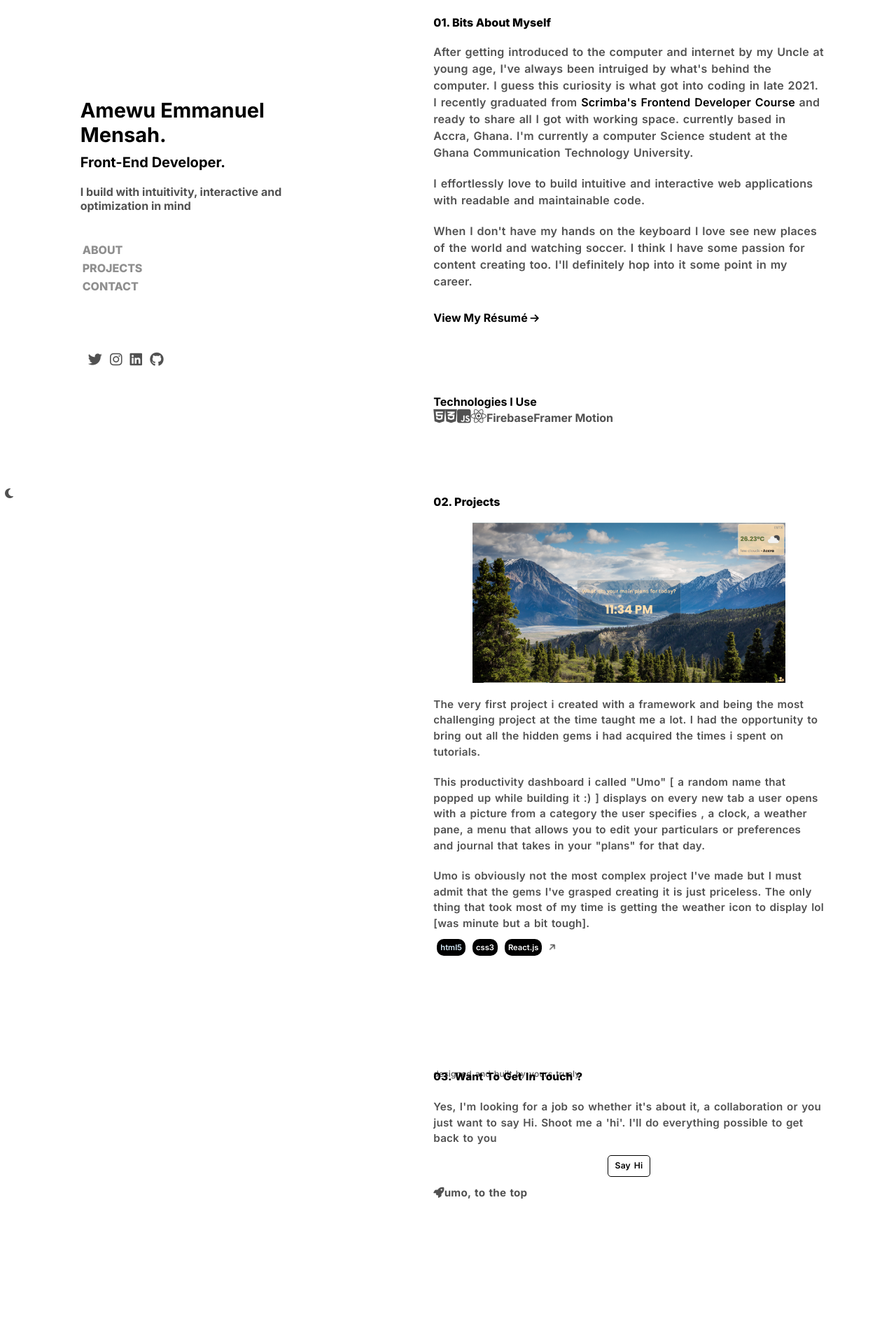
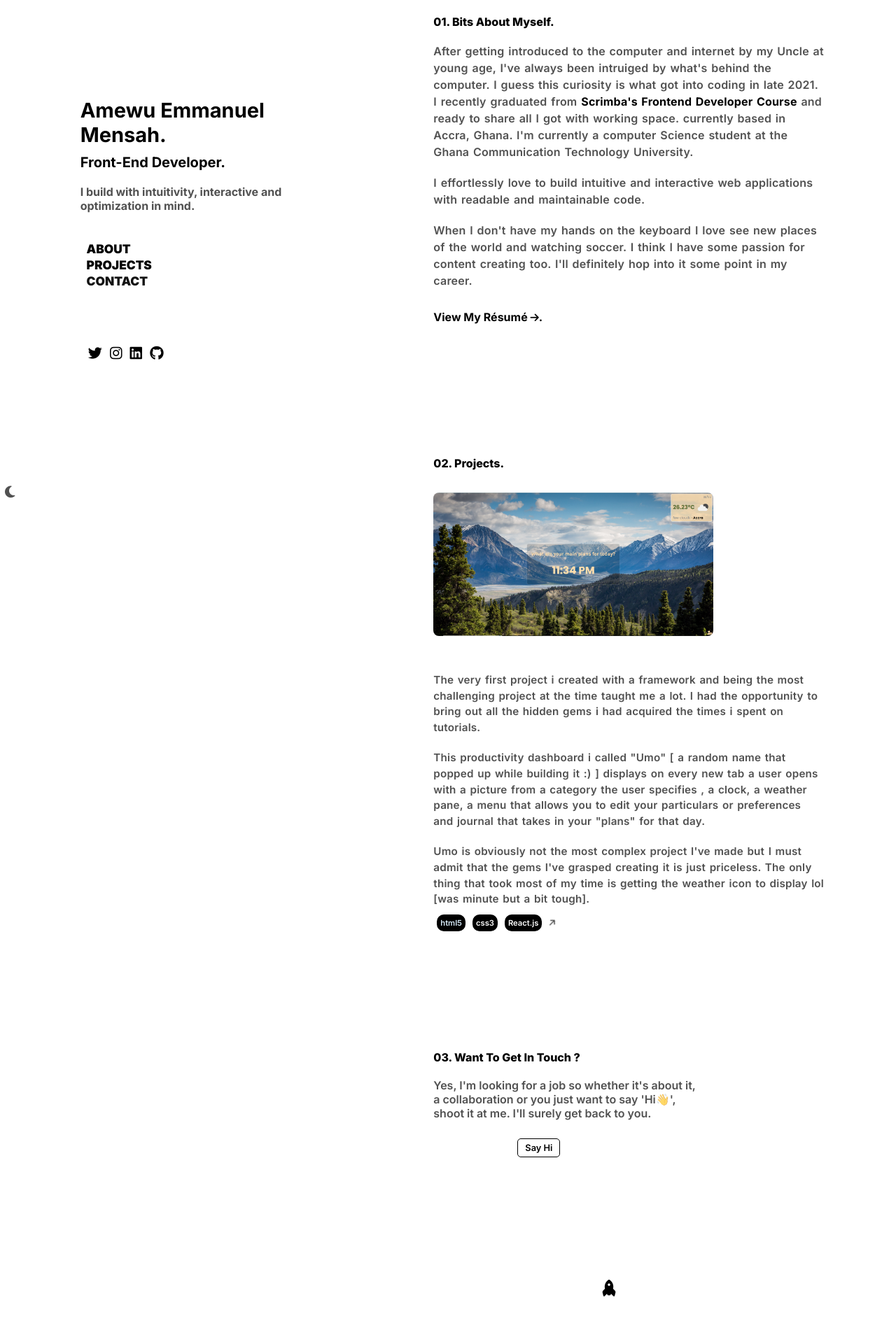
Before and after one commit to holaliamewu/portfolio-react, a React (Vite) app: page / in a window 1280 px wide. Shown: the part 80-1988 px from the top of the page at 70% size. Before the commit the page ends 1922 px from the top, so only its background shows below. Built offline with nearby package versions, Linux system fonts and the light colour scheme.

Commit message:
version 2 redesigning "19/7/23"

```diff
--- a/src/About.jsx
+++ b/src/About.jsx
@@ -1,11 +1,17 @@
-import React from 'react';
-import {motion} from 'framer-motion';
+import React, {useEffect, useRef} from 'react';
+import {motion, useInView} from 'framer-motion';
 
-export default function About({pureColors, fadedText}) {
+export default function About({pureColors, fadedText, setView}) {
+    const ref = useRef(null);
+    const isInView = useInView(ref ,{margin: '-50% 0% -50% 0%'})
+    useEffect(() => {
+        setView(isInView? true: false)
+    },[isInView])
+
     return(
-        <div id="about">
-            <div id='about-text'>
-                <h4 id='about-hd' style={pureColors}>01. Bits About Myself</h4>
+        <div id="about" ref={ref}>
+            <div id='about-text' >
+                <h4 id='about-hd'  style={pureColors}>01. Bits About Myself.</h4>
                 <p>After getting introduced to the computer and internet by my Uncle at young age,
                 I've always been intruiged by what's behind the computer. I guess this curiosity is what got into coding in late 2021.
                 I recently graduated from <a id='scrimba' style={pureColors} href='https://scrimba.com/learn/frontend' target='_blank'>Scrimba's Frontend Developer Course</a> and ready to share all I got with working space.
@@ -16,27 +22,13 @@ export default function About({pureColors, fadedText}) {
                 <p>When I don't have my hands on the keyboard I love see new places of the world and watching soccer.
                 I think I have some passion for content creating too. I'll definitely hop into it some point in my career.</p>
         </div>
-        <a style={pureColors}
+        <motion.a  style={pureColors}
+        whileHover= {{ textDecoration: 'underline'}}
         href='https://rxresu.me/holali07/amewu-emmanuel-mensah' target='_blank' id='resume'>
-            <h4 >View My Résumé <motion.i
+            <motion.h4 >View My Résumé <motion.i
             whileHover={{x: 3}}
-            id='resume-link-icon' class="fa-solid fa-arrow-right"> </motion.i></h4>
-        </a>
-        <div id='tech-section'>
-            <h4 style={pureColors}>Technologies I Use</h4>
-            <motion.div
-            // variants={contactIconsVariant}
-            animate={fadedText}
-            whileHover={pureColors}
-            id='techstack-container'>
-                <i class="fa-brands fa-html5"></i>
-                <i class="fa-brands fa-css3-alt"></i>
-                <i class="fa-brands fa-square-js"></i>
-                <i class="fa-brands fa-react"></i>
-                <span>Firebase</span>
-                <span>Framer Motion</span>
-            </motion.div>
-        </div>
+            id='resume-link-icon' class="fa-solid fa-arrow-right"> </motion.i>.</motion.h4>
+        </motion.a>
         </div>
     )
 }
--- a/src/Contact.jsx
+++ b/src/Contact.jsx
@@ -1,7 +1,13 @@
-import React from "react";
-import {motion} from 'framer-motion';
+import {useEffect, useRef} from "react";
+import {motion, useInView} from 'framer-motion';
 
-export default function Contact({pureColors}){
+export default function Contact({pureColors, setView}){
+
+    const ref = useRef(null);
+    const isInView = useInView(ref ,{margin: '-50% 0% -50% 0%'})
+    useEffect(() => {
+        setView(isInView? true: false)
+    },[isInView])
 
 const sayHiVariant = {
     hover:{
@@ -18,11 +24,11 @@ const sayHiVariant = {
 
 
     return(
-        <div  id="contact">
+        <div  id="contact" ref={ref}>
             <h4 id="contact-hd" style={pureColors}>03. Want To Get In Touch ?</h4>
-            <p>Yes, I'm looking for a job so whether it's about it,
-             a collaboration or you just want to say Hi. Shoot me a 'hi'.
-              I'll do everything possible to get back to you</p>
+            <p>Yes, I'm looking for a job so whether it's about it,<br/>
+             a collaboration or you just want to say 'Hi👋',<br/> shoot it at me.
+             I'll surely get back to you. </p>
             <motion.a
             variants={sayHiVariant}
             whileHover='hover'
--- a/src/Footer.jsx
+++ b/src/Footer.jsx
@@ -1,20 +1,32 @@
-import React from "react"
-import Contact from './Contact'
+import React, { useState } from "react"
 
-export default function Footer({pureColors, darkMode}) {
-
+export default function Footer({pureColors}) {
+ const [rocket, setRocket] = useState(false);
 const rocketBtn = document.querySelector('.fa-rocket')
 function rocketGo() {
     window.scrollTo({top: 0, behavior: 'smooth'})
 }
+
+    function showRocketTT() {
+        setRocket(true)
+    }
+
+    function removeRocketTT() {
+        setRocket(false)
+    }
+
     return(
         <footer>
-        <Contact pureColors={pureColors} darkMode={darkMode}/>
-        <div id="theRocket">
-        <i class="fa-solid fa-rocket" onClick={rocketGo}></i>
-        <span id="tooltip-rocket" onClick={rocketGo}>umo, to the top</span>
+        <div
+        id="theRocket"
+        onMouseOver={showRocketTT}
+        onMouseOut={removeRocketTT}
+        style={pureColors}>
+        <i class="fa-solid fa-rocket" onClick={rocketGo}></i><br/>
+        {rocket && (<span id="tooltip-rocket" onClick={rocketGo}
+        >umo, to the top!</span>)}
         </div>
-        <cite>designed and built by yours truely.</cite>
+        <cite>Designed and Built by yours truely.</cite>
         </footer>
     )
 }
--- a/src/MainContent.jsx
+++ b/src/MainContent.jsx
@@ -1,14 +1,32 @@
-import {useState} from "react";
+import {useState,useEffect, useRef} from "react";
 import About from './About.jsx';
 import Footer from "./Footer.jsx";
+import Contact from './Contact.jsx'
 import Pimg1 from '/umoImage.png';
 import myPic from '/myPic.jpg';
-import {color, motion} from 'framer-motion';
+import {useInView, motion} from 'framer-motion';
+
+
+/*
+
+4 TODAY --> :
+* Fix all the small bugs around the footer section.
+
+*/
 
 
 export default function MainContent() {
     const [darkMode, setDarkMode] = useState(false);
+    const [isAboutInView, setIsAboutInView] = useState(false)
+    const [isProjectInView, setIsProjectInView] = useState(false)
+    const [isContactInView, setIsContactInView] = useState(false)
 
+    const ref= useRef(null);
+    const isInView = useInView(ref ,{margin: '-50% 0% -50% 0%'})
+
+    useEffect(() => {
+        setIsProjectInView(isInView? true: false)
+    },[isInView])
 
     const pureColors = {
         color: darkMode? 'white' : 'black'
@@ -22,20 +40,53 @@ export default function MainContent() {
         faded: {color: darkMode? 'rgba(255, 255, 255, 0.658)' : 'rgba( 7, 7, 7, 0.7)'},
         hover: {
             scale: 1.2,
+            fontWeight: '900',
             x:5,
             color: darkMode? 'white' : 'black',
             originX: 0,
-            transition:{
+        },
+        animateAbout: {
+            color: isAboutInView && darkMode ? 'white' : isAboutInView? 'black' : 'gray',
+             scale: isAboutInView ? '1.2' : '1', originX: 0 ,x: 5,fontWeight: isAboutInView ? '900' : '700',
+             transition: {
                  type: 'spring',
-                stiffness: 200
+                 stiffness: 120
+             }
+            },
+        animateProject: {
+            color: isProjectInView  && darkMode? 'white' : isProjectInView && !darkMode ? 'black' : 'gray',
+             scale: isProjectInView ? '1.2' : '1', originX: 0 ,x: 5,fontWeight: isProjectInView ? '900' : '700',
+             transition: {
+                 type: 'spring',
+                 stiffness: 120
+             }
+            },
+        animateContact: {
+            color: isContactInView   && darkMode? 'white' : isContactInView && !darkMode? '#121212' : 'gray',
+             scale: isContactInView ? '1.2' : '1', originX: 0 ,x: 5, fontWeight: isContactInView ? '900' : '700',
+             transition: {
+                type: 'spring',
+                stiffness: 120
              }
             }
+    }
+
+    function toAboutSection() {
+        window.scrollTo({top: 20, behavior: 'smooth'})
+    }
+
+    function toProjectSection() {
+        window.scrollTo({top: 550, behavior: 'smooth'})
+    }
+
+    function toContactSection() {
+        window.scrollTo({top: 1500, behavior: 'smooth'})
     }
 
     return(
         <main
         style={{
-            backgroundColor: darkMode? 'black' : 'white'
+            backgroundColor: darkMode? '#121212' : 'white'
         }}
         >
             <div id="left-pane-container"
@@ -44,46 +95,47 @@ export default function MainContent() {
              <div id="left-pane">
              <h1 id="name" style={pureColors}>Amewu Emmanuel<br/> Mensah.</h1><br/>
              <h1 id="role" style={pureColors}>Front-End Developer.</h1><br/>
-             <h4 id="short-about">I build with intuitivity, interactive and <br/>optimization in mind</h4>
+             <h4 id="short-about">I build with intuitivity, interactive and <br/>optimization in mind.</h4>
              <nav>
-                <motion.div className="nav about"
+                <motion.div
+                onClick={toAboutSection}
+                className="nav about"
                 variants={navVariant}
-                animate= 'faded'
+                initial='faded'
+                animate='animateAbout'
                 whileHover='hover'
                 >ABOUT</motion.div>
-                <motion.div className="nav projects"
+                <motion.div
+                onClick={toProjectSection}
+                className="nav projects"
                 variants={navVariant}
-                animate= 'faded'
+                initial='initial'
+                animate='animateProject'
                 whileHover='hover'
                 >PROJECTS</motion.div>
-                <motion.div className="nav contact"
+                <motion.div
+                onClick={toContactSection}
+                className="nav contact"
                 variants={navVariant}
-                animate='faded'
+                initial='initial'
+                animate='animateContact'
                 whileHover='hover'
                 >CONTACT</motion.div>
              </nav>
-             <div id="icons-container" >
+             <div id="icons-container">
                 <a href="https://www.twitter.com/amewuholali"
                 target="_blank">
-                <motion.i
-                whileHover={{color: darkMode? 'white' : 'black'}}
-                 style={fadedText} class="fa-brands fa-twitter"></motion.i>
+                <motion.i style={pureColors} class="fa-brands fa-twitter"></motion.i>
                  </a>
-                <a href="https://www.instagram.com/amewuholali/"
-                target="_blank">
-                <motion.i
-                whileHover={{color: darkMode? 'white' : 'black'}}
-                 style={fadedText} class="fa-brands fa-instagram"></motion.i></a>
-                <a href="https://www.linkedin.com/in/amewu-emmanuel-mensah/"
-                target="_blank">
-                <motion.i
-                whileHover={{color: darkMode? 'white' : 'black'}}
-                 style={fadedText}  class="fa-brands fa-linkedin"></motion.i></a>
-                <a href="https://github.com/holaliamewu"
-                target="_blank">
-                <motion.i
-                whileHover={{color: darkMode? 'white' : 'black'}}
-                 style={fadedText} class="fa-brands fa-github"></motion.i></a>
+                <a href="https://www.instagram.com/amewuholali/" target="_blank">
+                <motion.i style={pureColors} class="fa-brands fa-instagram"></motion.i>
+                </a>
+                <a href="https://www.linkedin.com/in/amewu-emmanuel-mensah/" target="_blank">
+                <motion.i style={pureColors} class="fa-brands fa-linkedin"></motion.i>
+                </a>
+                <a href="https://github.com/holaliamewu" target="_blank">
+                <motion.i style={pureColors} class="fa-brands fa-github"></motion.i>
+                </a>
              </div>
              <motion.i style={fadedText}
               id='theme'
@@ -94,9 +146,16 @@ export default function MainContent() {
              </div>
             </div>
             <div id="right-pane" style={fadedText}>
-                <About pureColors={pureColors} />
-                <div className="project one" >
-                    <h4 id="projects-hd" style={pureColors}>02. Projects</h4>
+                <About
+                pureColors={pureColors}
+                setView={setIsAboutInView}
+                />
+                <div id="projects-container"
+                ref={ref}
+                >
+                    <div className="project one"
+                    >
+                        <h4 id="projects-hd" style={pureColors}>02. Projects.</h4>
                         <img id="img-p1" src={Pimg1}/><br/>
                         <p >The very first project i created with a framework and being the most challenging project at the time taught me a lot. I had the opportunity to bring out all the hidden gems i had acquired the times i spent on tutorials.</p><br/>
                         <p >This productivity dashboard i called "Umo" [ a random name that popped up while building it :) ] displays on every new tab a user opens with a picture from a category the user specifies , a clock, a weather pane,
@@ -127,7 +186,9 @@ export default function MainContent() {
                         ></motion.i>
                         </div>
                     </div>
-                <Footer pureColors={pureColors} darkMode={darkMode}/>
+                </div>
+                <Contact pureColors={pureColors} darkMode={darkMode} setView={setIsContactInView}/>
+                <Footer pureColors={pureColors} />
             </div>
         </main>
     )
--- a/src/index.css
+++ b/src/index.css
@@ -77,8 +77,10 @@ nav {
 .nav {
   color: rgba(7, 7, 7, 0.452);
   padding: 3px;
-  font-size: 1em;
-  font-weight: 800;
+  font-size: 0.9em;
+  font-weight: 700;
+  cursor: pointer;
+  width: fit-content;
 }
 
 #right-pane {
@@ -109,7 +111,7 @@ a {
 }
 
 .project {
-  margin: 3em 0;
+  margin: 0;
 }
 
 #about-text > p,
@@ -144,7 +146,7 @@ footer {
   border-radius: 5px;
   font-size: 0.8em;
   font-weight: 600;
-  margin: 1em auto;
+  margin: 2em 0 2em 120px ;
 }
 
 #contact > p,
@@ -161,22 +163,24 @@ footer {
 }
 
 cite {
+  display: block;
+  text-align: center;
   font-style: normal;
   font-weight: 500;
   font-size: 12px;
-  position: sticky;
-  bottom: 3px;
-  right: 20vw;
 }
 
 #theme {
   position: fixed;
   left: 7px;
   bottom:7px;
+  font-size: 1.2em;
 }
 
-#tech-section {
-  margin: 100px 0;
+#about,
+#projects-container {
+  padding-bottom: 20vh;
+  margin-top: -1px;
 }
 
 #resume-link-icon {
@@ -198,6 +202,32 @@ cite {
  margin-left: 5px;
 }
 
-#techstack-container > i{
-  font-size: 1.4em;
+#scrimba {
+  font-weight: 700;
 }
+
+#theRocket {
+  margin: auto;
+  height: 50px;
+  width: 100px;
+  margin-bottom: 50px;
+}
+
+.fa-rocket {
+  display: block;
+  transform: rotate(-45deg);
+  font-size: 1.5em;
+  margin: auto;
+}
+
+#tooltip-rocket {
+ font-size: 12px;
+ text-align: center;
+ margin: auto;
+}
+
+#img-p1 {
+  width: 400px;
+  border-radius: 8px;
+  margin: 2em 0;
+}
```
Also changed, not shown: src/Header.jsx (+3 -8 lines). Lines whose indentation alone changed are shown as unchanged.
